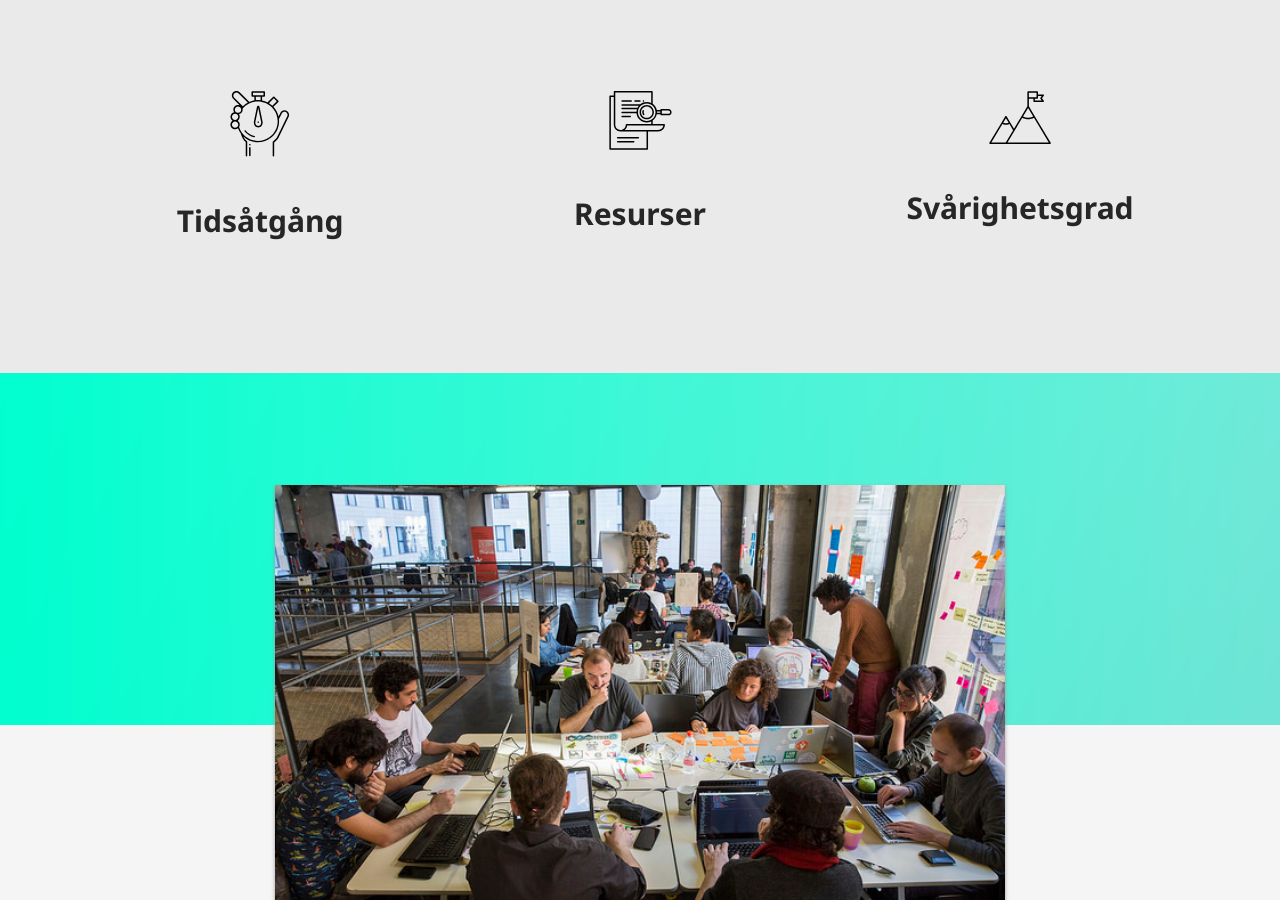
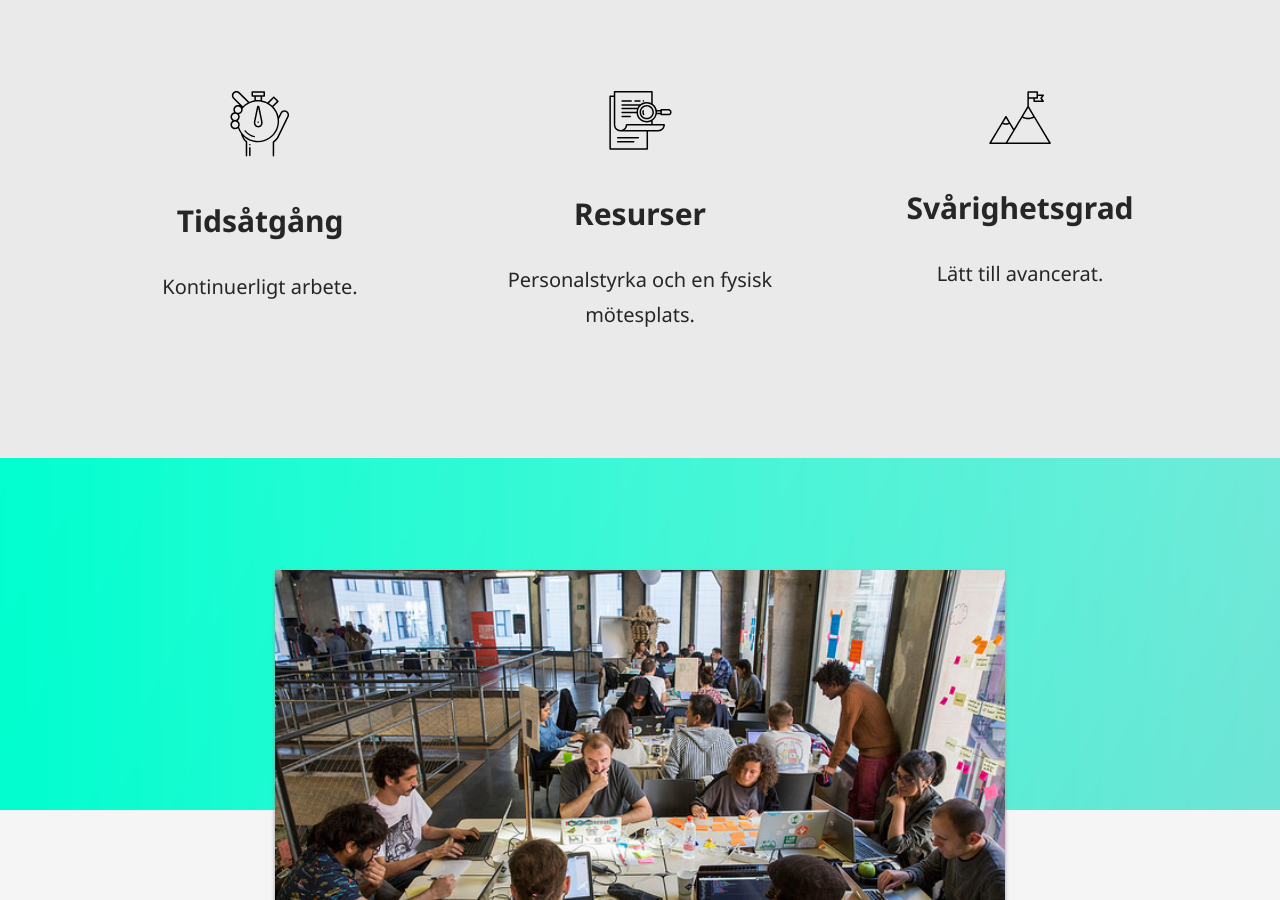
Before and after one commit to digidemlab/demokratiskastader, a Jekyll site: the page built from _posts/2018-05-15-demokratilabb.markdown, in a window 1280 px wide and 900 px high, scrolled down 569 px. Built offline with Jekyll 4.4.1, drawn with Linux system fonts in a browser that asks for light colours.

Commit message:
Updated Demokratilabb

```diff
--- a/_posts/2018-05-15-demokratilabb.markdown
+++ b/_posts/2018-05-15-demokratilabb.markdown
@@ -7,6 +7,9 @@ excerpt: Skapa nya digitala verktyg för deltagande genom ett demokratilabb
 ingress-text: Genom ett labb kan kommuner samarbeta med utvecklare, designers och
   civilsamhälle för att utveckla nya digitala verktyg för deltagande
 image: "/uploads/38312837631_13b0d78807_z.jpg"
+time: Kontinuerligt arbete.
+costs: Personalstyrka och en fysisk mötesplats.
+difficulty: Lätt till avancerat.
 readmore:
 - headline: Läs mer
   links:
```
